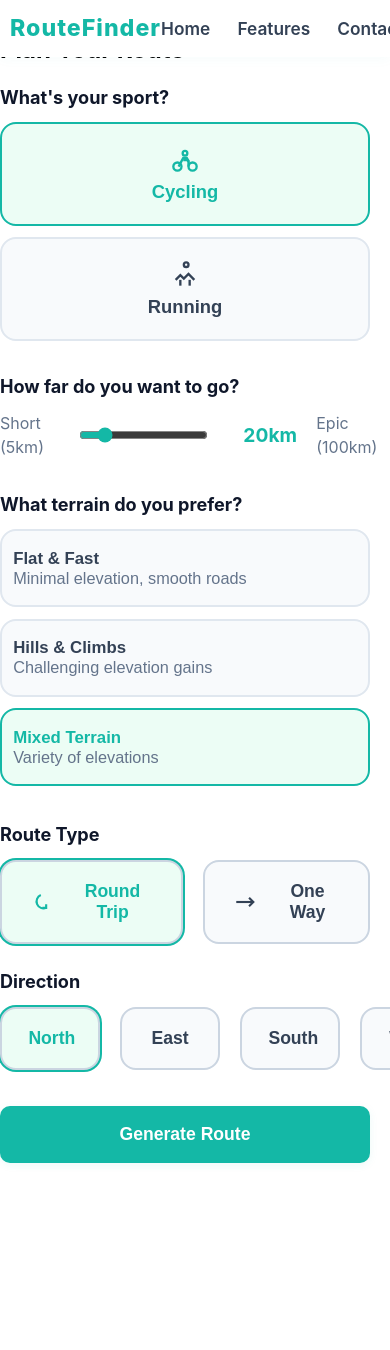
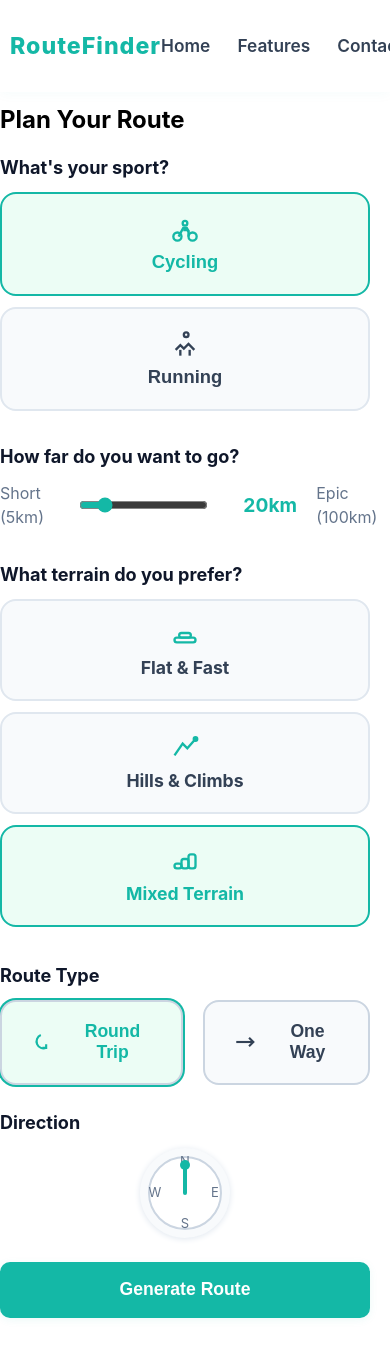
Before and after one commit to gcoopmansS/RouteFinder, a Next.js app in the folder my-nextjs-app/: page / in a window 390 px wide. Shown: the top 1350 px of the page. Before the commit the page ends 1195 px from the top, so only its background shows below. Built offline with nearby package versions, Linux system fonts and the light colour scheme; no server answers.

Commit message:
UI/UX: Compass direction selector, icon refactor, and direction support for round trips

```diff
--- a/my-nextjs-app/components/Header.tsx
+++ b/my-nextjs-app/components/Header.tsx
@@ -2,9 +2,19 @@ import React from "react";
 
 const Header: React.FC = () => (
   <header className="main-header">
-    <div className="header-content">
-      <span className="header-logo">RouteFinder</span>
-      <nav className="header-nav">
+    <div
+      className="header-content"
+      style={{
+        display: "flex",
+        alignItems: "center",
+        justifyContent: "space-between",
+        width: "100%",
+      }}
+    >
+      <span className="header-logo" style={{ textAlign: "left" }}>
+        RouteFinder
+      </span>
+      <nav className="header-nav" style={{ display: "flex", gap: "1.7rem" }}>
         <a href="#" className="header-link">
           Home
         </a>
@@ -14,6 +24,7 @@ const Header: React.FC = () => (
         <a href="#" className="header-link">
           Contact
         </a>
+        {/* Add more buttons here easily */}
       </nav>
     </div>
   </header>
--- a/my-nextjs-app/components/RouteConfigPanel.tsx
+++ b/my-nextjs-app/components/RouteConfigPanel.tsx
@@ -19,9 +19,20 @@ interface RouteConfigPanelProps {
   sportOptions: any[];
   terrainOptions: any[];
   route: any;
+  CompassDirectionSelector?: React.FC<{
+    direction: number;
+    setDirection: (dir: number) => void;
+  }>;
 }
 
-const RouteConfigPanel: React.FC<RouteConfigPanelProps> = ({
+const RouteConfigPanel: React.FC<
+  RouteConfigPanelProps & {
+    CompassDirectionSelector?: React.FC<{
+      direction: number;
+      setDirection: (dir: number) => void;
+    }>;
+  }
+> = ({
   selectedSport,
   setSelectedSport,
   distance,
@@ -40,8 +51,9 @@ const RouteConfigPanel: React.FC<RouteConfigPanelProps> = ({
   sportOptions,
   terrainOptions,
   route,
+  CompassDirectionSelector,
 }) => (
-  <div>
+  <div className="route-config-panel">
     <form onSubmit={handleSubmit} className="preferences-form">
       <h2 style={{ marginBottom: 16 }}>Plan Your Route</h2>
       <label>What's your sport?</label>
@@ -77,22 +89,34 @@ const RouteConfigPanel: React.FC<RouteConfigPanelProps> = ({
       <label>What terrain do you prefer?</label>
       <div className="terrain-options">
         {terrainOptions.map((opt) => (
-          <button
-            type="button"
-            key={opt.value}
+          <div
             className={`terrain-btn${
               selectedTerrain === opt.value ? " selected" : ""
             }`}
             onClick={() => setSelectedTerrain(opt.value)}
             aria-pressed={selectedTerrain === opt.value}
+            key={opt.value}
           >
-            <div style={{ fontWeight: 700 }}>{opt.label}</div>
             <div
-              style={{ fontWeight: 400, fontSize: "0.97em", color: "#64748b" }}
+              style={{
+                display: "flex",
+                flexDirection: "column",
+                alignItems: "center",
+                gap: 4,
+              }}
             >
-              {opt.desc}
+              {opt.icon}
+              <div
+                style={{
+                  fontWeight: 700,
+                  fontSize: "1.05em",
+                  marginTop: 4,
+                }}
+              >
+                {opt.label}
+              </div>
             </div>
-          </button>
+          </div>
         ))}
       </div>
       <label>Route Type</label>
@@ -172,44 +196,12 @@ const RouteConfigPanel: React.FC<RouteConfigPanelProps> = ({
         ))}
       </div>
       <label>Direction</label>
-      <div
-        className="direction-options"
-        style={{ display: "flex", gap: 20, marginBottom: 24 }}
-      >
-        {[
-          { label: "North", value: 0 },
-          { label: "East", value: 90 },
-          { label: "South", value: 180 },
-          { label: "West", value: 270 },
-        ].map((opt) => (
-          <button
-            type="button"
-            key={opt.value}
-            className={`direction-btn${
-              direction === opt.value ? " selected" : ""
-            }`}
-            onClick={() => setDirection(opt.value)}
-            aria-pressed={direction === opt.value}
-            style={{
-              padding: "1.1em 1.5em",
-              borderRadius: 16,
-              border: "2px solid #cbd5e1",
-              background: direction === opt.value ? "#ecfdf5" : "#f8fafc",
-              color: direction === opt.value ? "#14b8a6" : "#334155",
-              fontWeight: 700,
-              fontSize: "1.1em",
-              marginBottom: 0,
-              boxShadow: direction === opt.value ? "0 0 0 2px #14b8a6" : "none",
-              transition: "all 0.15s",
-              outline: "none",
-              minWidth: 100,
-              justifyContent: "center",
-            }}
-          >
-            {opt.label}
-          </button>
-        ))}
-      </div>
+      {CompassDirectionSelector ? (
+        <CompassDirectionSelector
+          direction={direction}
+          setDirection={setDirection}
+        />
+      ) : null}
       {loading && (
         <div style={{ marginTop: 20, color: "#14b8a6" }}>
           Generating route...
--- a/my-nextjs-app/components/RoutePlanner.tsx
+++ b/my-nextjs-app/components/RoutePlanner.tsx
@@ -5,11 +5,8 @@ import RouteConfigPanel from "./RouteConfigPanel";
 
 const RouteMap = dynamic(() => import("./RouteMap"), { ssr: false });
 
-const sportOptions = [
-  {
-    label: "Cycling",
-    value: "Cycling",
-    icon: (
+// Sport icons as separate React components for easy replacement
+const CyclingIcon = () => (
   <svg
     width="28"
     height="28"
@@ -24,12 +21,8 @@ const sportOptions = [
     <path d="M6.5 18.5l4-7.5h3l2 3.5" />
     <circle cx="12" cy="7" r="2" />
   </svg>
-    ),
-  },
-  {
-    label: "Running",
-    value: "Running",
-    icon: (
+);
+const RunningIcon = () => (
   <svg
     width="28"
     height="28"
@@ -43,26 +36,245 @@ const sportOptions = [
     <path d="M8 17v5" />
     <path d="M16 17v5" />
   </svg>
-    ),
+);
+
+const sportOptions = [
+  {
+    label: "Cycling",
+    value: "Cycling",
+    icon: <CyclingIcon />,
+  },
+  {
+    label: "Running",
+    value: "Running",
+    icon: <RunningIcon />,
   },
 ];
+
+// Terrain icons as separate React components for easy replacement
+const FlatIcon = () => (
+  <svg
+    width="28"
+    height="28"
+    fill="none"
+    stroke="#14b8a6"
+    strokeWidth="2"
+    viewBox="0 0 24 24"
+  >
+    <rect x="3" y="16" width="18" height="4" rx="2" />
+    <rect x="7" y="12" width="10" height="4" rx="2" />
+  </svg>
+);
+const HillsIcon = () => (
+  <svg
+    width="28"
+    height="28"
+    fill="none"
+    stroke="#14b8a6"
+    strokeWidth="2"
+    viewBox="0 0 24 24"
+  >
+    <polyline points="3 20 10 10 14 14 21 6" />
+    <circle cx="21" cy="6" r="1.5" fill="#14b8a6" />
+  </svg>
+);
+const MixedIcon = () => (
+  <svg
+    width="28"
+    height="28"
+    fill="none"
+    stroke="#14b8a6"
+    strokeWidth="2"
+    viewBox="0 0 24 24"
+  >
+    <rect x="3" y="16" width="6" height="4" rx="2" />
+    <rect x="9" y="12" width="6" height="8" rx="2" />
+    <rect x="15" y="8" width="6" height="12" rx="2" />
+  </svg>
+);
 
 const terrainOptions = [
   {
     label: "Flat & Fast",
     value: "Flat",
-    desc: "Minimal elevation, smooth roads",
+    icon: <FlatIcon />,
   },
   {
     label: "Hills & Climbs",
     value: "Hilly",
-    desc: "Challenging elevation gains",
+    icon: <HillsIcon />,
   },
-  { label: "Mixed Terrain", value: "Mixed", desc: "Variety of elevations" },
+  {
+    label: "Mixed Terrain",
+    value: "Mixed",
+    icon: <MixedIcon />,
+  },
 ];
 
 const minDistance = 5;
 const maxDistance = 100;
+
+const CompassDirectionSelector: React.FC<{
+  direction: number;
+  setDirection: (dir: number) => void;
+}> = ({ direction, setDirection }) => {
+  const size = 90;
+  const center = size / 2;
+  const radius = 36;
+  const pointerLength = 28;
+  const [dragging, setDragging] = React.useState(false);
+
+  // Calculate pointer position
+  const angleRad = ((direction - 90) * Math.PI) / 180;
+  const pointerX = center + pointerLength * Math.cos(angleRad);
+  const pointerY = center + pointerLength * Math.sin(angleRad);
+
+  // Helper to get angle from mouse/touch event
+  const getAngleFromEvent = (
+    clientX: number,
+    clientY: number,
+    svg: SVGSVGElement
+  ) => {
+    const rect = svg.getBoundingClientRect();
+    const x = clientX - rect.left - center;
+    const y = clientY - rect.top - center;
+    let angle = Math.atan2(y, x) * (180 / Math.PI) + 90;
+    if (angle < 0) angle += 360;
+    return Math.round(angle);
+  };
+
+  // Mouse/touch event handlers
+  const handlePointerDown = (e: React.MouseEvent | React.TouchEvent) => {
+    setDragging(true);
+    let clientX, clientY;
+    if ("touches" in e && e.touches.length > 0) {
+      clientX = e.touches[0].clientX;
+      clientY = e.touches[0].clientY;
+    } else if ("clientX" in e) {
+      clientX = e.clientX;
+      clientY = e.clientY;
+    }
+    const svg = (e.target as SVGSVGElement).closest("svg") as SVGSVGElement;
+    if (svg && clientX !== undefined && clientY !== undefined) {
+      setDirection(getAngleFromEvent(clientX, clientY, svg));
+    }
+    e.preventDefault();
+  };
+
+  React.useEffect(() => {
+    if (!dragging) return;
+    const handleMove = (e: MouseEvent | TouchEvent) => {
+      let clientX, clientY;
+      if ("touches" in e && e.touches.length > 0) {
+        clientX = e.touches[0].clientX;
+        clientY = e.touches[0].clientY;
+      } else if ("clientX" in e) {
+        clientX = (e as MouseEvent).clientX;
+        clientY = (e as MouseEvent).clientY;
+      }
+      const svg = document.getElementById(
+        "compass-svg"
+      ) as SVGSVGElement | null;
+      if (svg && clientX !== undefined && clientY !== undefined) {
+        setDirection(getAngleFromEvent(clientX, clientY, svg));
+      }
+    };
+    const handleUp = () => setDragging(false);
+    window.addEventListener("mousemove", handleMove);
+    window.addEventListener("touchmove", handleMove);
+    window.addEventListener("mouseup", handleUp);
+    window.addEventListener("touchend", handleUp);
+    return () => {
+      window.removeEventListener("mousemove", handleMove);
+      window.removeEventListener("touchmove", handleMove);
+      window.removeEventListener("mouseup", handleUp);
+      window.removeEventListener("touchend", handleUp);
+    };
+  }, [dragging, setDirection]);
+
+  return (
+    <div
+      style={{
+        display: "flex",
+        flexDirection: "column",
+        alignItems: "center",
+        margin: "12px 0",
+      }}
+    >
+      <svg
+        id="compass-svg"
+        width={size}
+        height={size}
+        viewBox={`0 0 ${size} ${size}`}
+        style={{
+          cursor: dragging ? "grabbing" : "pointer",
+          background: "#f8fafc",
+          borderRadius: "50%",
+          boxShadow: "0 1px 6px #e0e7ef",
+        }}
+        onMouseDown={handlePointerDown}
+        onTouchStart={handlePointerDown}
+      >
+        <circle
+          cx={center}
+          cy={center}
+          r={radius}
+          fill="#fff"
+          stroke="#cbd5e1"
+          strokeWidth="2"
+        />
+        {/* N/E/S/W labels */}
+        <text
+          x={center}
+          y={18}
+          textAnchor="middle"
+          fontSize="13"
+          fill="#64748b"
+        >
+          N
+        </text>
+        <text
+          x={center + radius - 6}
+          y={center + 4}
+          textAnchor="middle"
+          fontSize="13"
+          fill="#64748b"
+        >
+          E
+        </text>
+        <text
+          x={center}
+          y={size - 10}
+          textAnchor="middle"
+          fontSize="13"
+          fill="#64748b"
+        >
+          S
+        </text>
+        <text
+          x={center - radius + 6}
+          y={center + 4}
+          textAnchor="middle"
+          fontSize="13"
+          fill="#64748b"
+        >
+          W
+        </text>
+        {/* Pointer */}
+        <line
+          x1={center}
+          y1={center}
+          x2={pointerX}
+          y2={pointerY}
+          stroke="#14b8a6"
+          strokeWidth="4"
+          strokeLinecap="round"
+        />
+        <circle cx={pointerX} cy={pointerY} r={5} fill="#14b8a6" />
+      </svg>
+    </div>
+  );
+};
 
 const RoutePlanner: React.FC = () => {
   const [selectedSport, setSelectedSport] = useState("Cycling");
@@ -184,6 +396,7 @@ const RoutePlanner: React.FC = () => {
           sportOptions={sportOptions}
           terrainOptions={terrainOptions}
           route={route}
+          CompassDirectionSelector={CompassDirectionSelector}
         />
       </div>
       {/* Vertical divider */}
--- a/my-nextjs-app/pages/api/route.ts
+++ b/my-nextjs-app/pages/api/route.ts
@@ -19,11 +19,15 @@ export default async function handler(
 
   let body: any = { coordinates: [start] };
   if (roundTrip) {
+    // Use direction as initial heading for round trip
     body.options = {
       round_trip: {
         length: distance * 1000, // meters
         points: 3 + Math.floor(Math.random() * 3), // 3-5 points for variety
         seed: Math.floor(Math.random() * 100000),
+        ...(typeof direction === "number" && {
+          initial_heading: direction, // OpenRouteService supports this option
+        }),
       },
     };
   } else {
--- a/my-nextjs-app/styles/RoutePlanner.module.css
+++ b/my-nextjs-app/styles/RoutePlanner.module.css
@@ -12,16 +12,53 @@
   margin-top: 24px;
 }
 
+.route-config-panel {
+  background: #fff;
+  border-radius: 18px;
+  box-shadow: 0 2px 16px rgba(20, 184, 166, 0.07);
+  padding: 32px 24px 32px 24px;
+  margin-top: 110px; /* Ensure below header */
+  min-width: 320px;
+  max-width: 420px;
+  width: 100%;
+  box-sizing: border-box;
+  position: sticky;
+  top: 80px; /* Stick below header */
+  z-index: 1;
+  display: flex;
+  flex-direction: column;
+  justify-content: flex-start;
+}
+
+@media (max-width: 600px) {
+  .route-config-panel {
+    padding: 16px 4px 24px 4px;
+    min-width: 0;
+    max-width: 100vw;
+    margin-top: 80px;
+    top: 60px;
+  }
+}
+
+.route-type-options,
+.direction-options {
+  display: flex;
+  flex-wrap: wrap;
+  gap: 12px;
+  margin-bottom: 20px;
+  width: 100%;
+}
+
 .route-type-btn,
 .direction-btn {
-  background: #f1f5f9;
-  border: 1.5px solid #cbd5e1;
-  border-radius: 6px;
-  padding: 0.4rem 1.2rem;
-  font-size: 1em;
-  color: #334155;
-  cursor: pointer;
-  transition: background 0.15s, border 0.15s;
+  min-width: 120px;
+  max-width: 48%;
+  flex: 1 1 120px;
+  box-sizing: border-box;
+  white-space: normal;
+  overflow: hidden;
+  text-overflow: ellipsis;
+  word-break: break-word;
 }
 
 .route-type-btn.selected,
@@ -36,3 +73,13 @@
   background: #e0f2fe;
   border-color: #7dd3fc;
 }
+
+@media (max-width: 600px) {
+  .route-type-btn,
+  .direction-btn {
+    min-width: 90px;
+    font-size: 0.95em;
+    padding: 0.7em 0.5em;
+    max-width: 100%;
+  }
+}
--- a/my-nextjs-app/styles/globals.css
+++ b/my-nextjs-app/styles/globals.css
@@ -5,6 +5,8 @@ body {
     "Helvetica Neue", Arial, sans-serif, "Apple Color Emoji", "Segoe UI Emoji",
     "Segoe UI Symbol";
   line-height: 1.5;
+  /* Ensure body content is never hidden under the fixed header */
+  padding-top: 70px; /* Adjust to match .main-header height */
 }
 
 a {
@@ -196,6 +198,9 @@ input[type="range"] {
   top: 0;
   left: 0;
   z-index: 10;
+  height: 70px; /* Explicit height for header */
+  display: flex;
+  align-items: center;
 }
 .header-content {
   max-width: 1200px;
```
Also changed, not shown: 1 other file (tests, documents, lock files or other folders). Lines whose indentation alone changed are shown as unchanged.
